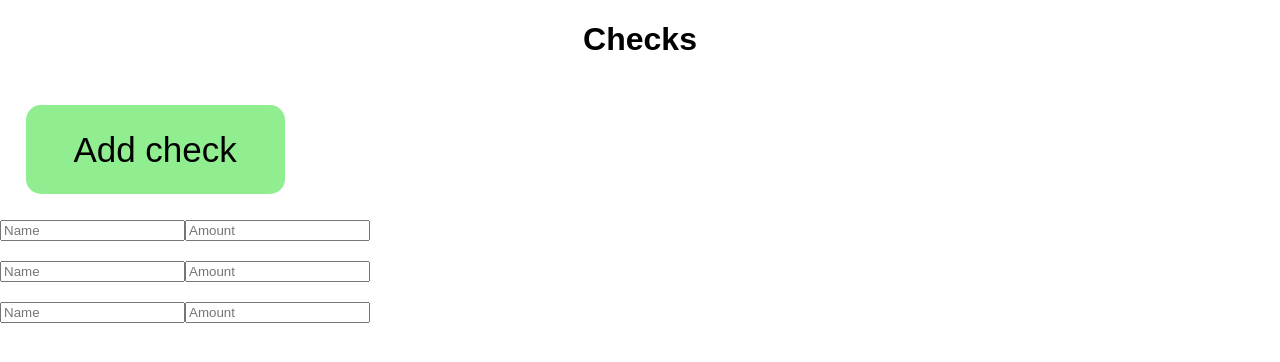
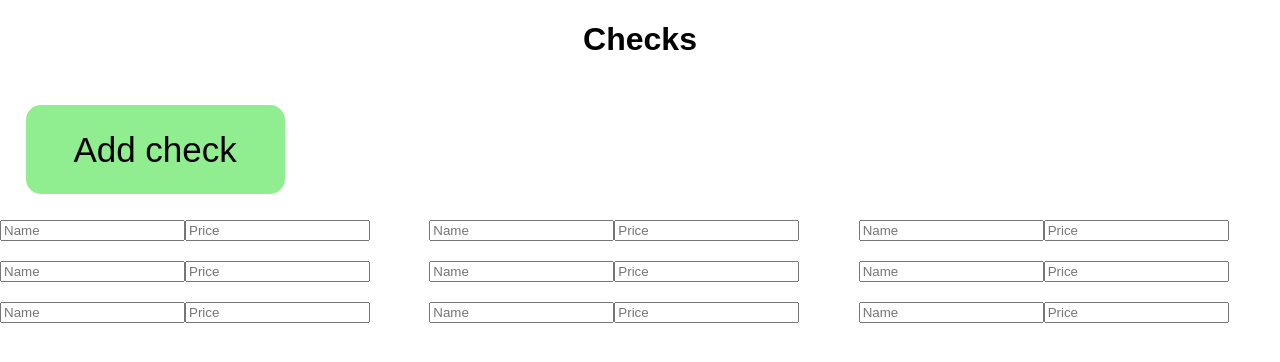
Before and after one commit to maratismailov/bill-calc, a React (Create React App) app: page / in a window 1280 px wide. Shown: the top 362 px of the page. Built offline with nearby package versions, Linux system fonts and the light colour scheme.

Commit message:
grid fixed

```diff
--- a/src/App.css
+++ b/src/App.css
@@ -74,9 +74,7 @@
   /* grid-template-rows: 50fr, 30fr; */
   /* grid-template-columns: 200px, 200px; */
   grid-template-areas:
-  'Dish'
-  'Dish'
-  'Dish'
+  'Dish1 Dish2 Dish3'
 
 
 }
@@ -101,7 +99,17 @@
 
 
 
-.Dish {
+.Dish1 {
   /* display: grid; */
-  grid-area: Dish;
+  grid-area: Dish1;
 }
+
+.Dish2 {
+  /* display: grid; */
+  grid-area: Dish2;
+}
+
+.Dish3 {
+  /* display: grid; */
+  grid-area: Dish3;
+}
--- a/src/containers/Check/Member/Dish/Dish.js
+++ b/src/containers/Check/Member/Dish/Dish.js
@@ -16,7 +16,7 @@ class Dish extends Component {
                     onChange={this.props.changed}
                     value={this.props.value}
                     {...this.props}
-                    placeholder='Amount'
+                    placeholder='Price'
                 />
             </div>
 
--- a/src/containers/Check/Member/Member.js
+++ b/src/containers/Check/Member/Member.js
@@ -7,13 +7,13 @@ class Member extends Component {
     render() {
         return (
             <div className='Dishes-grid'>
-                 <div className= 'Dish'>
+                 <div className= 'Dish1'>
                  <Dish/>
                  </div>
-                 <div className= 'Dish'>
+                 <div className= 'Dish2'>
                  <Dish/>
                  </div>
-                 <div className= 'Dish'>
+                 <div className= 'Dish3'>
                  <Dish/>
                  </div>
             </div>
```
